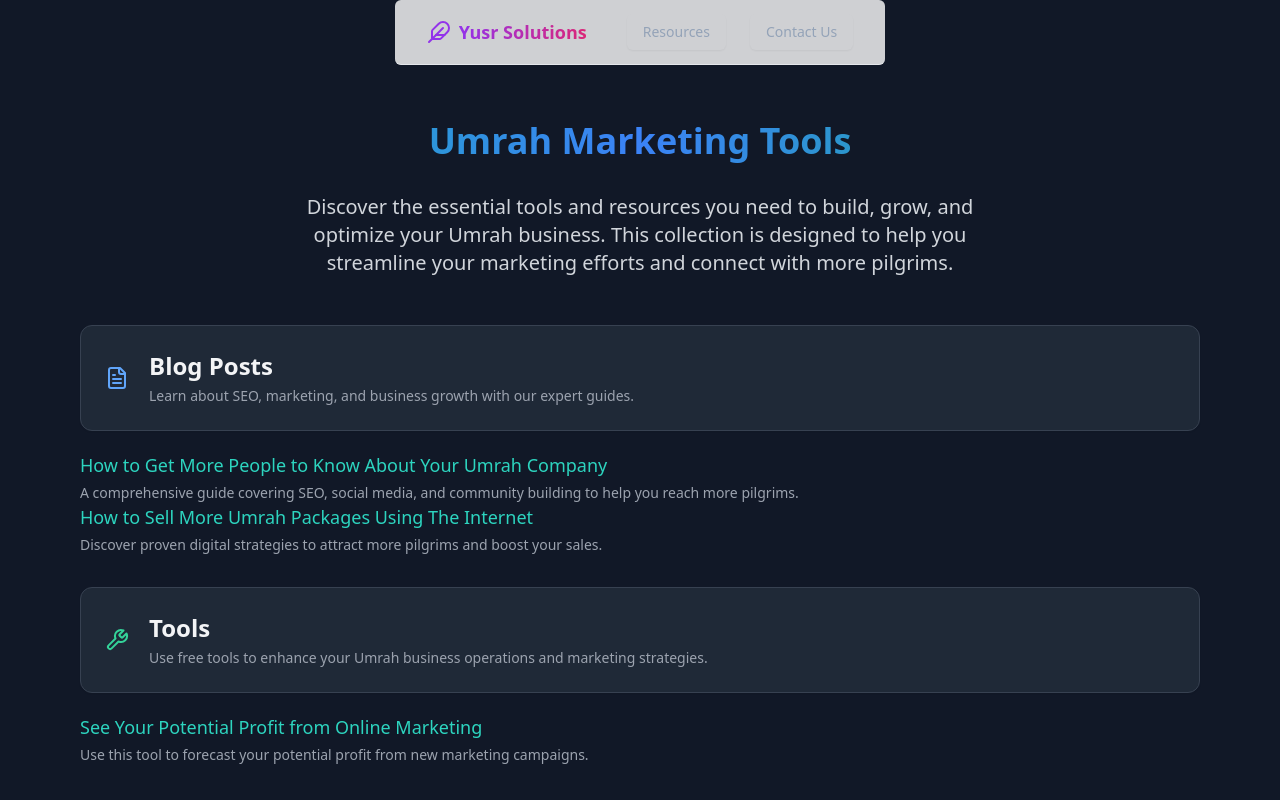
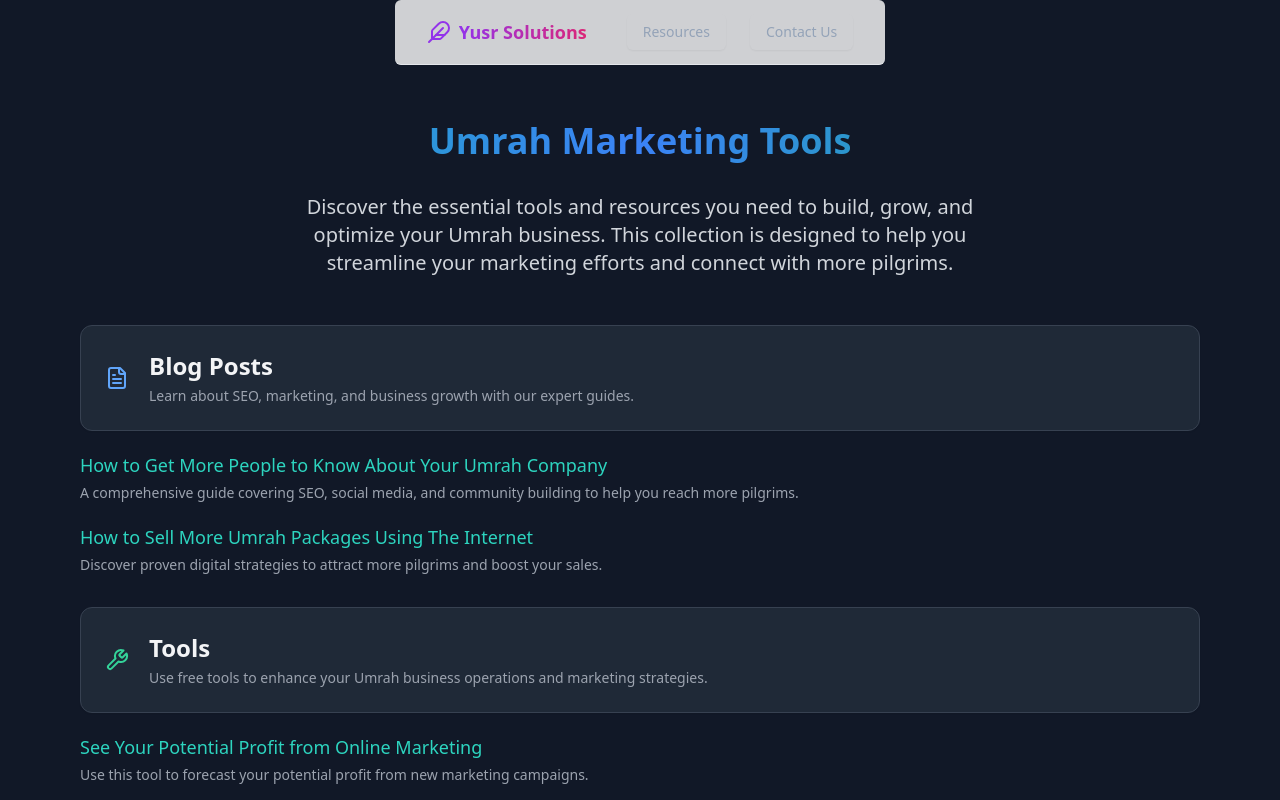
Before and after one commit to AbuSharqi/open-source-library, a Next.js app: page /umrah-marketing-tools in a window 1280 px wide. Shown: the top 800 px of the page. Built offline with nearby package versions, Linux system fonts and the light colour scheme.

Commit message:
Mailchimp fam

```diff
--- a/app/umrah-marketing-tools/page.tsx
+++ b/app/umrah-marketing-tools/page.tsx
@@ -69,7 +69,7 @@
                             </CardHeader>
                         </Card>
                         {/* You can list your blog posts here with descriptions */}
-                        <ul className="space-y-12 text-gray-300 relative mt-5">
+                        <ul className="flex flex-col gap-5 text-gray-300 relative mt-5">
                             <li>
                                 <Link href="/blog/how-to-grow-umrah-company" className="text-lg text-teal-400 hover:text-teal-300 transition-colors">
                                     How to Get More People to Know About Your Umrah Company
```
Also changed, not shown: 13 other files (tests, documents, lock files or other folders).
